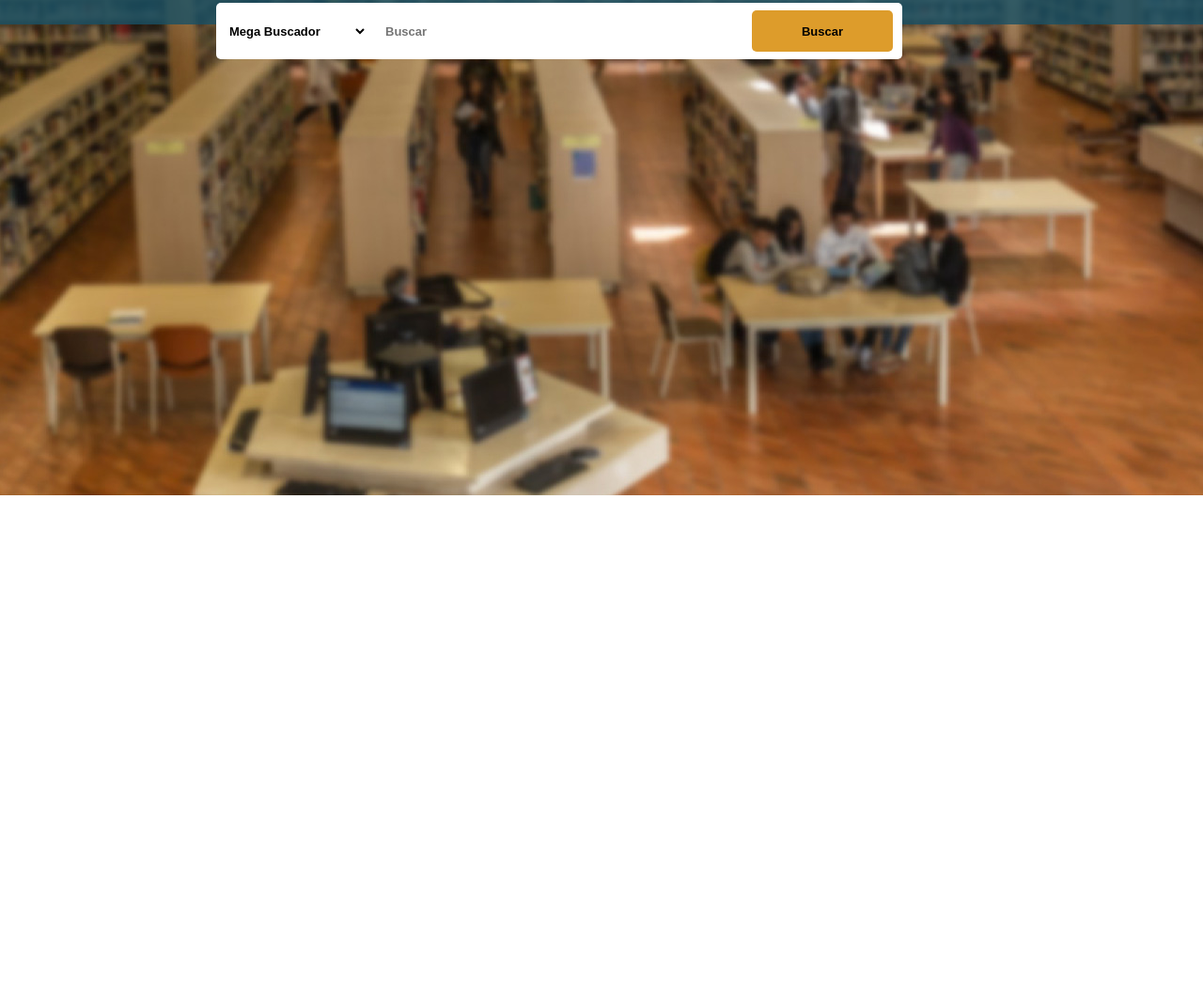
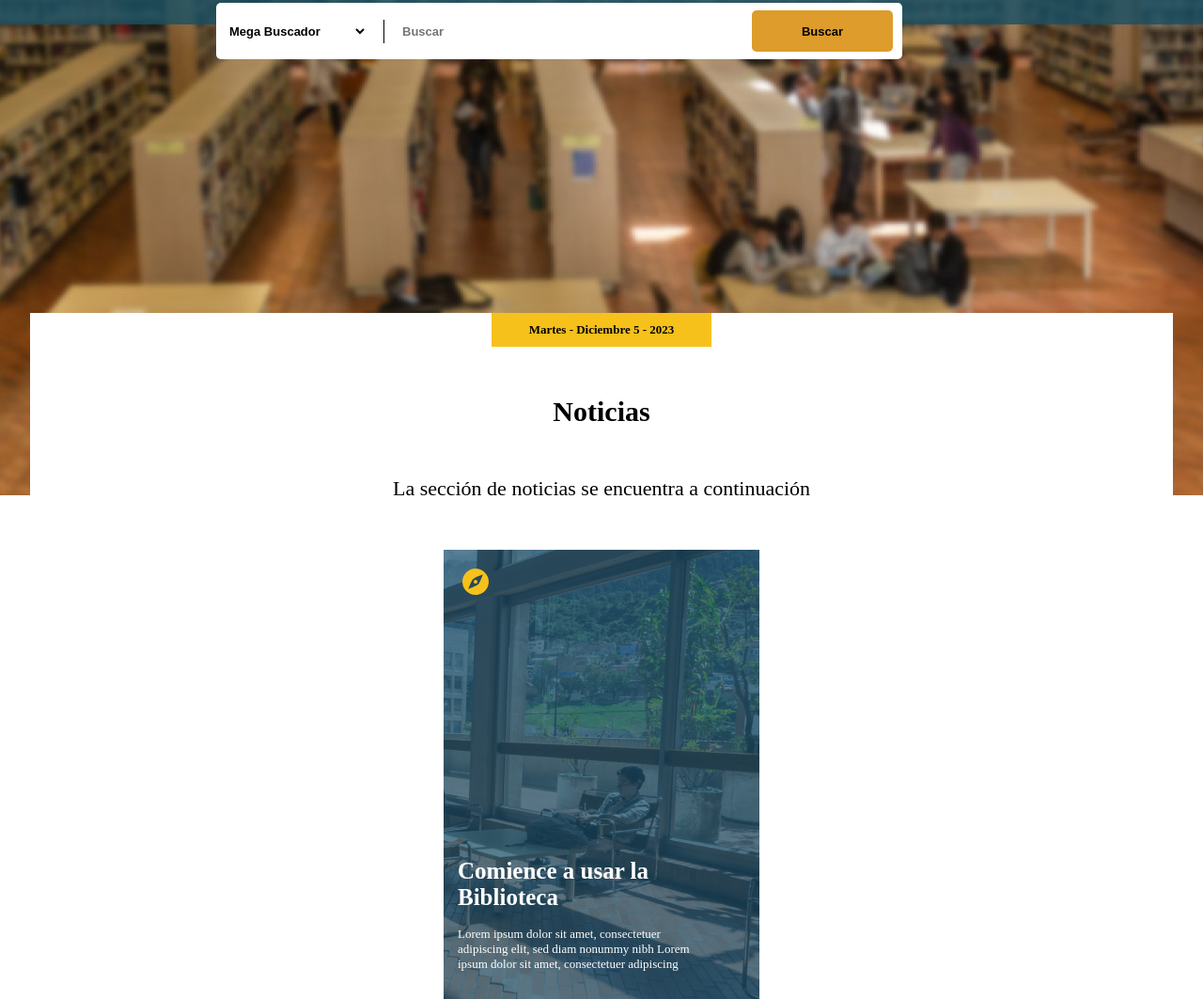
Before and after one commit to Smallyae/Biblioteca, a plain HTML site: page index.html in a window 1280 px wide. Shown: the part 287-1350 px from the top of the page at 94% size. Before the commit the page ends 818 px from the top, so only its background shows below. Drawn offline with Linux system fonts and the light colour scheme; a web font is replaced by a local one.

Commit message:
Seccion de noticias implementada

```diff
--- a/css/styles.css
+++ b/css/styles.css
@@ -116,6 +116,12 @@ main .buscador {
   font-weight: 600;
 }
 
+main .buscador .separador {
+  height: 25px;
+  width: 2px;
+  background-color: black;
+}
+
 #search-form input {
   width: 100%;
   border: none;
@@ -144,6 +150,97 @@ main .buscador {
   border: 0px;
 }
 
+main .noticias {
+  display: flex;
+  width: 95%;
+  flex-direction: column;
+  align-items: center;
+  gap: 52px;
+  position: absolute;
+  top: 620px;
+  background: #fff;
+}
+
+main .noticias h4 {
+  display: flex;
+  padding: 10px 40px;
+  justify-content: center;
+  align-items: center;
+  gap: 10px;
+  margin: 0px;
+  background: #f6c11b;
+  font-size: 13px;
+  font-style: normal;
+  font-weight: 600;
+  color: #000;
+}
+
+main .noticias h2 {
+  color: #000;
+  font-size: 30px;
+  font-style: normal;
+  font-weight: 600;
+  margin: 0px;
+}
+
+main .noticias p {
+  color: #000;
+  font-size: 22px;
+  font-style: normal;
+  font-weight: 300;
+  margin: 0px;
+}
+
+main .noticias nav {
+  display: flex;
+  justify-content: center;
+  align-items: center;
+  align-content: center;
+  gap: 25px;
+  flex-wrap: wrap;
+}
+
+main .noticias article {
+  display: flex;
+  align-items: flex-start;
+  gap: 10px;
+  width: 336px;
+  height: 478px;
+  position: relative;
+}
+
+main .noticias .brujula {
+  position: absolute;
+  left: 20px;
+  top: 20px;
+}
+
+main .noticias .textos {
+  display: flex;
+  width: 247px;
+  flex-direction: column;
+  justify-content: flex-end;
+  align-items: flex-start;
+  gap: 17px;
+  position: absolute;
+  left: 15px;
+  bottom: 29px;
+}
+
+main .noticias .textos h2 {
+  color: #fff;
+  font-size: 25px;
+  font-style: normal;
+  font-weight: 600;
+}
+
+main .noticias .textos p {
+  color: #fff;
+  font-size: 13px;
+  font-style: normal;
+  font-weight: 300;
+}
+
 @media (max-width: 927px) {
   header .btn {
     display: block;
--- a/index.html
+++ b/index.html
@@ -52,11 +52,35 @@
             <option value="motor3">Catalogo</option>
             <option value="motor4">Repositorio Expedito</option>
           </select>
+          <div class="separador"></div>
           <input type="text" id="search-input" placeholder="Buscar" />
           <button type="submit">Buscar</button>
         </form>
         <div id="search-results"></div>
       </section>
+      <section class="noticias">
+        <h4>Martes - Diciembre 5 - 2023</h4>
+        <h2>Noticias</h2>
+        <p>La sección de noticias se encuentra a continuación</p>
+        <nav>
+          <article>
+            <img src="Img/Noticia1.png" alt="Imagen de la noticia 1" />
+            <img
+              class="brujula"
+              src="Img/svg/Brujula.svg"
+              alt="Icono Brújula"
+            />
+            <div class="textos">
+              <h2>Comience a usar la Biblioteca</h2>
+              <p>
+                Lorem ipsum dolor sit amet, consectetuer adipiscing elit, sed
+                diam nonummy nibh Lorem ipsum dolor sit amet, consectetuer
+                adipiscing
+              </p>
+            </div>
+          </article>
+        </nav>
+      </section>
     </main>
   </body>
 </html>
```
